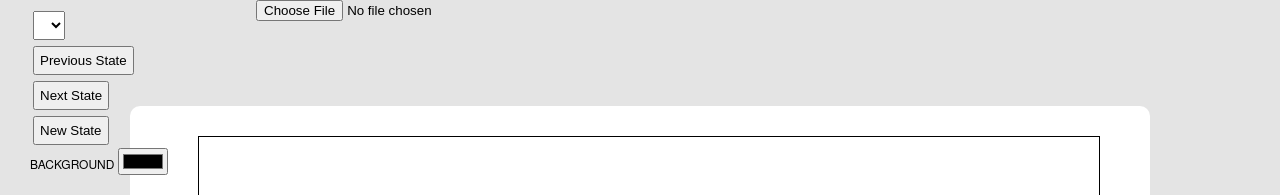
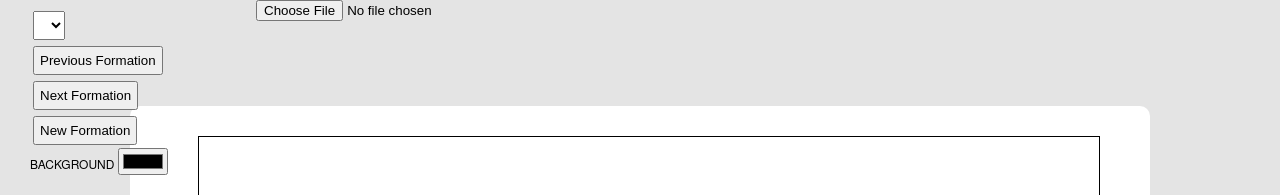
Before and after one commit to cherrinkim/chorie, a plain HTML site: page chorie/www/activity.html in a window 1280 px wide. Shown: the part 413-608 px from the top of the page. Drawn offline with nearby package versions, Linux system fonts and the light colour scheme; a script that the page names is missing.

Commit message:
change state to formation

```diff
--- a/chorie/www/activity.html
+++ b/chorie/www/activity.html
@@ -52,11 +52,11 @@
                 <select class=btn-primary id="selectState"></select>
             </form>
 
-            <button class=btn-primary id="previousState" type="button">Previous State</button>
+            <button class=btn-primary id="previousState" type="button">Previous Formation</button>
             <br>
-            <button class=btn-primary id="nextState" type="button">Next State</button>
+            <button class=btn-primary id="nextState" type="button">Next Formation</button>
             <br>
-            <button class=btn-primary id="newState" type="button">New State</button>
+            <button class=btn-primary id="newState" type="button">New Formation</button>
             <br>
             <label for="colorpicker">Background</label>
             <input type="color" id="colorpicker"/>
```
